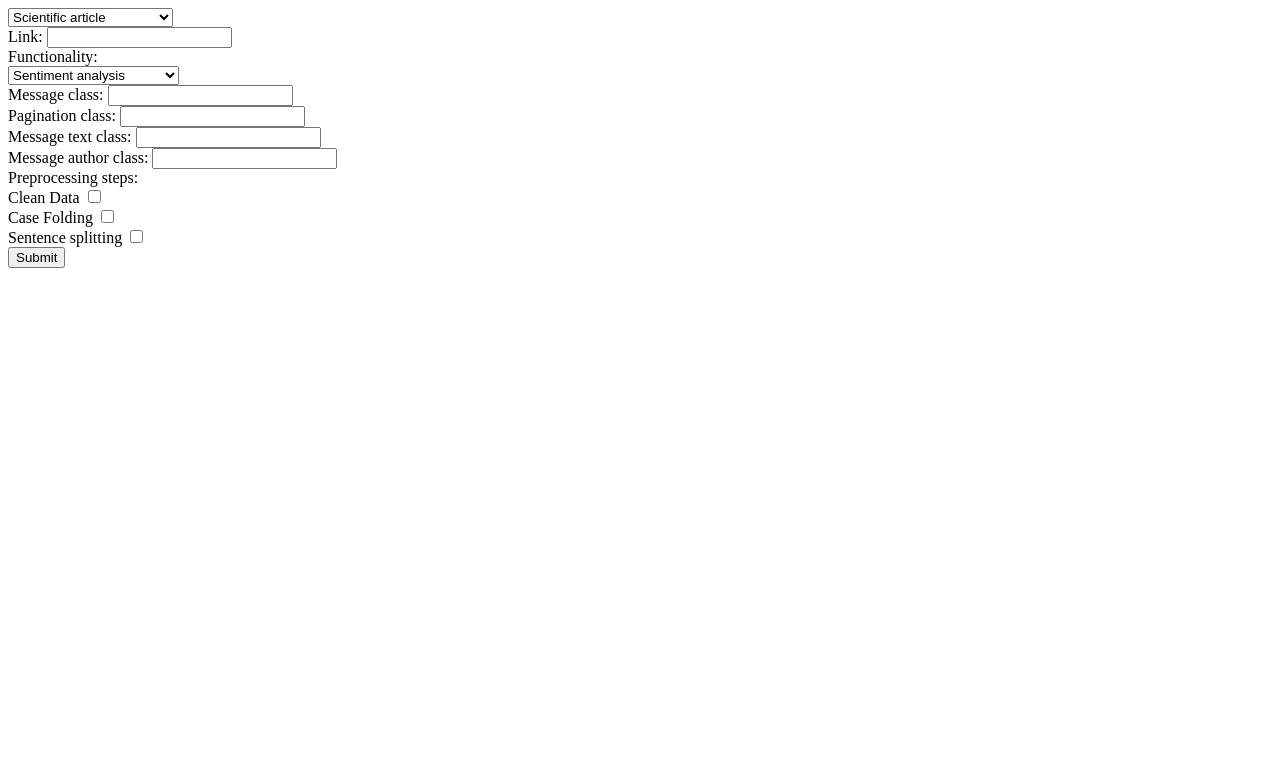
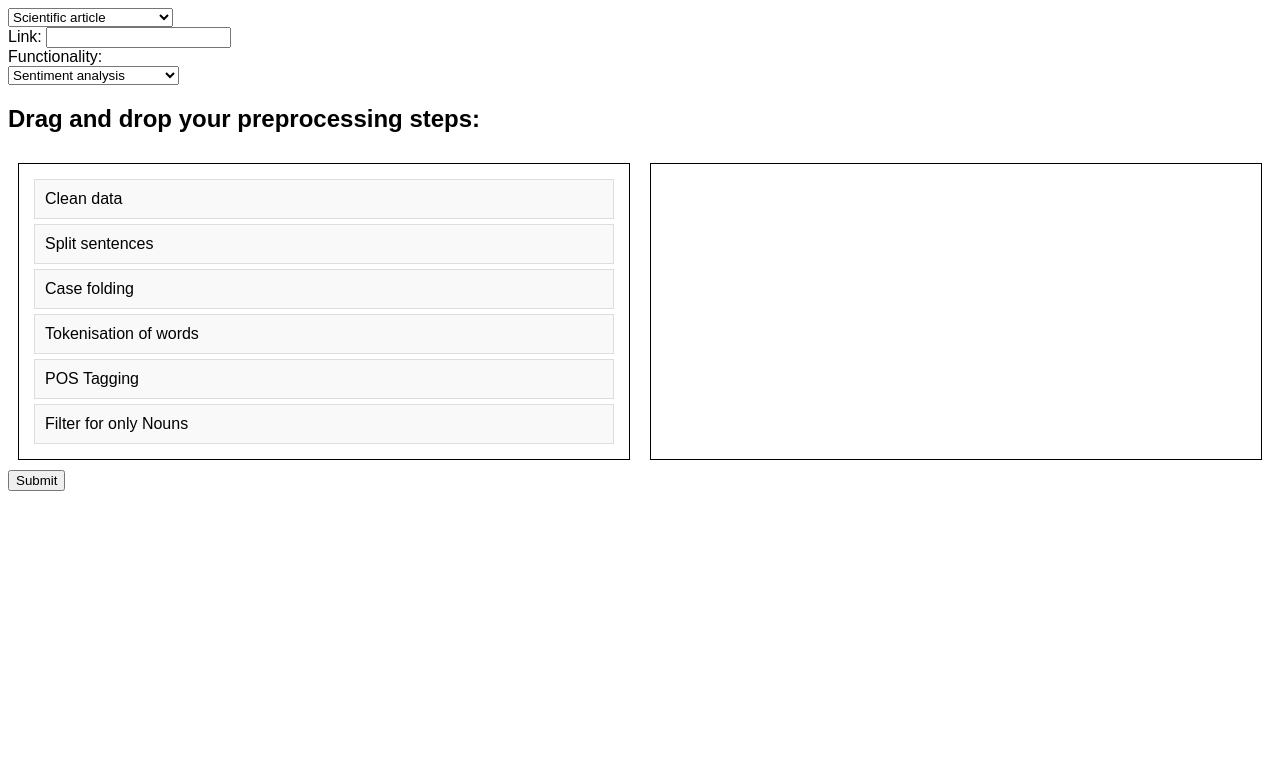
Before and after one commit to Astronoudke/Cassidy, a Flask app: page / in a window 1280 px wide. Shown: the top 783 px of the page. Run offline with Flask 3, Linux system fonts and the light colour scheme; some libraries are stand-ins or nearby versions.

Commit message:
Changed UI.
The user can now drag and drop preprocessing steps in order to execute them during analysis.

```diff
--- a/application/F_UserInterface/main.py
+++ b/application/F_UserInterface/main.py
@@ -12,41 +12,44 @@ app.secret_key = 'your_secret_key_here'  # Change to your actual secret key
 @app.route('/', methods=['GET', 'POST'])
 def home():
     if request.method == 'POST':
-        source_type = request.form.get('source_type')
-        link = request.form.get('link')
-        preprocessing_steps = request.form.getlist('preprocessing_steps')
-        functionality = request.form.get('functionality')
+        session['source_type'] = request.form.get('source_type')
+        session['link'] = request.form.get('link')
+        session['preprocessing_steps'] = request.form.get('preprocessing_steps_order').split(",")
+        session['functionality'] = request.form.get('functionality')
 
-        if source_type == 'Online forum discussion':
-            message_class = request.form.get('message_class')
-            pagination_class = request.form.get('pagination_class')
-            message_text_class = request.form.get('message_text_class')
-            message_author_class = request.form.get('message_author_class')
-            analyzer = ForumAnalyzer(link, message_class, False, pagination_class, message_text_class,
-                                     message_author_class)
-        else:
-            analyzer = ScientificLiteratureAnalyzer(link)
+        if session['source_type'] == 'Online forum discussion':
+            session['message_class'] = request.form.get('message_class')
+            session['pagination_class'] = request.form.get('pagination_class')
+            session['message_text_class'] = request.form.get('message_text_class')
+            session['message_author_class'] = request.form.get('message_author_class')
 
-        result = analyzer.analyze(functionality=functionality, preprocessing_steps=preprocessing_steps)
-        session['result'] = result
-
-        def background_analysis():
-            result = analyzer.analyze(functionality=functionality, preprocessing_steps=preprocessing_steps)
-            session['result'] = result
-
-        # Start the background task and then immediately redirect to the loading page
-        threading.Thread(target=background_analysis).start()
         return redirect(url_for('loading'))
 
     return render_template('home.html')
 
-
 @app.route('/loading', methods=['GET'])
 def loading():
-    return render_template('loading.html')
+    functionality = session['functionality']
+    preprocessing_steps = session['preprocessing_steps']
 
+    if session['source_type'] == 'Online forum discussion':
+        analyzer = ForumAnalyzer(session['link'], session['message_class'], False, session['pagination_class'],
+                                 session['message_text_class'],
+                                 session['message_author_class'])
+    else:
+        analyzer = ScientificLiteratureAnalyzer(session['link'])
+
+    print(preprocessing_steps)
+
+    result = analyzer.analyze(functionality=functionality, preprocessing_steps=preprocessing_steps)
+    session['result'] = result
+
+    return redirect(url_for('result'))
 
 @app.route('/result')
 def result():
     result = session.get('result')
     return render_template('result.html', result=result)
+
+if __name__ == '__main__':
+    app.run(debug=True)
--- /dev/null
+++ b/application/F_UserInterface/static/style.css
@@ -0,0 +1,31 @@
+body {
+    font-family: Arial, sans-serif;
+}
+
+.step {
+    margin: 5px;
+    padding: 10px;
+    border: 1px solid #ddd;
+    background-color: #f9f9f9;
+    cursor: move;
+}
+
+#sortable-container {
+    display: flex;
+}
+
+#preprocessing_steps,
+#selected_steps {
+    flex: 1; /* This makes the divs take up an equal amount of space */
+    min-height: 1px; /* This is necessary for flex items to have a height. You can change it as needed */
+    border: 1px solid black; /* Just for visualization */
+    padding: 10px;
+    margin: 10px;
+}
+
+
+@media (max-width: 600px) {
+    #sortable-container {
+        flex-direction: column;
+    }
+}
--- a/application/F_UserInterface/templates/home.html
+++ b/application/F_UserInterface/templates/home.html
@@ -1,3 +1,13 @@
+<!DOCTYPE html>
+<html>
+<head>
+    <title>Preprocessing</title>
+    <link rel="stylesheet" href="https://code.jquery.com/ui/1.12.1/themes/base/jquery-ui.css">
+    <link rel="stylesheet" type="text/css" href="{{ url_for('static', filename='style.css') }}">
+    <script src="https://code.jquery.com/jquery-1.12.4.js"></script>
+    <script src="https://code.jquery.com/ui/1.12.1/jquery-ui.js"></script>
+</head>
+<body>
     <form action="/" method="post">
             <select name="source_type">
                 <option value="Scientific article">Scientific article</option>
@@ -12,22 +22,44 @@
                 <!-- Add more options as needed -->
             </select>
             <br>
-    Message class: <input type="text" name="message_class"><br>
-    Pagination class: <input type="text" name="pagination_class"><br>
-    Message text class: <input type="text" name="message_text_class"><br>
-    Message author class: <input type="text" name="message_author_class"><br>
+            <!-- Other input fields -->
 
-    Preprocessing steps: <br>
-    <label for="clean_data">Clean Data</label>
-    <input type="checkbox" id="clean_data" name="preprocessing_steps" value="clean_data"><br>
+            <h2>Drag and drop your preprocessing steps:</h2>
 
-    <label for="case_folding">Case Folding</label>
-    <input type="checkbox" id="case_folding" name="preprocessing_steps" value="case_folding"><br>
+            <div id="sortable-container">
 
-    <label for="split_sentences">Sentence splitting</label>
-    <input type="checkbox" id="split_sentences" name="preprocessing_steps" value="split_sentences"><br>
+                <div id="preprocessing_steps" class="connectedSortable">
+                    <!-- Include all your steps here -->
+                    <div class="step" id="clean_data">Clean data</div>
+                    <div class="step" id="split_sentences">Split sentences</div>
+                    <div class="step" id="case_folding">Case folding</div>
+                    <div class="step" id="tokenize">Tokenisation of words</div>
+                    <div class="step" id="pos_tagging">POS Tagging</div>
+                    <div class="step" id="filter_pos_tagged">Filter for only Nouns</div>
+                    <!-- Add more steps -->
+                </div>
 
-    <!-- Add more checkboxes as needed -->
+                <div id="selected_steps" class="connectedSortable">
+                    <!-- The steps dragged here will be sent to the server -->
+                </div>
 
+            </div>
+
+            <input type="hidden" id="preprocessing_steps_order" name="preprocessing_steps_order">
             <input type="submit" value="Submit">
     </form>
+
+    <script>
+        $(function() {
+            $(".connectedSortable").sortable({
+                connectWith: ".connectedSortable"
+            }).disableSelection();
+
+            $('form').on('submit', function() {
+                var selected_steps = $("#selected_steps").sortable("toArray");
+                $('#preprocessing_steps_order').val(selected_steps);
+            });
+        });
+    </script>
+</body>
+</html>
--- a/application/F_UserInterface/templates/loading.html
+++ b/application/F_UserInterface/templates/loading.html
@@ -1,6 +1 @@
 <h1>Loading...</h1>
-<form action="/loading" method="post">
-    Functionality: <input type="text" name="functionality"><br>
-    Preprocessing steps: <input type="text" name="preprocessing_steps"><br>
-    <input type="submit" value="Submit">
-</form>
```
Also changed, not shown: 1 other file. Lines whose indentation alone changed are shown as unchanged.
